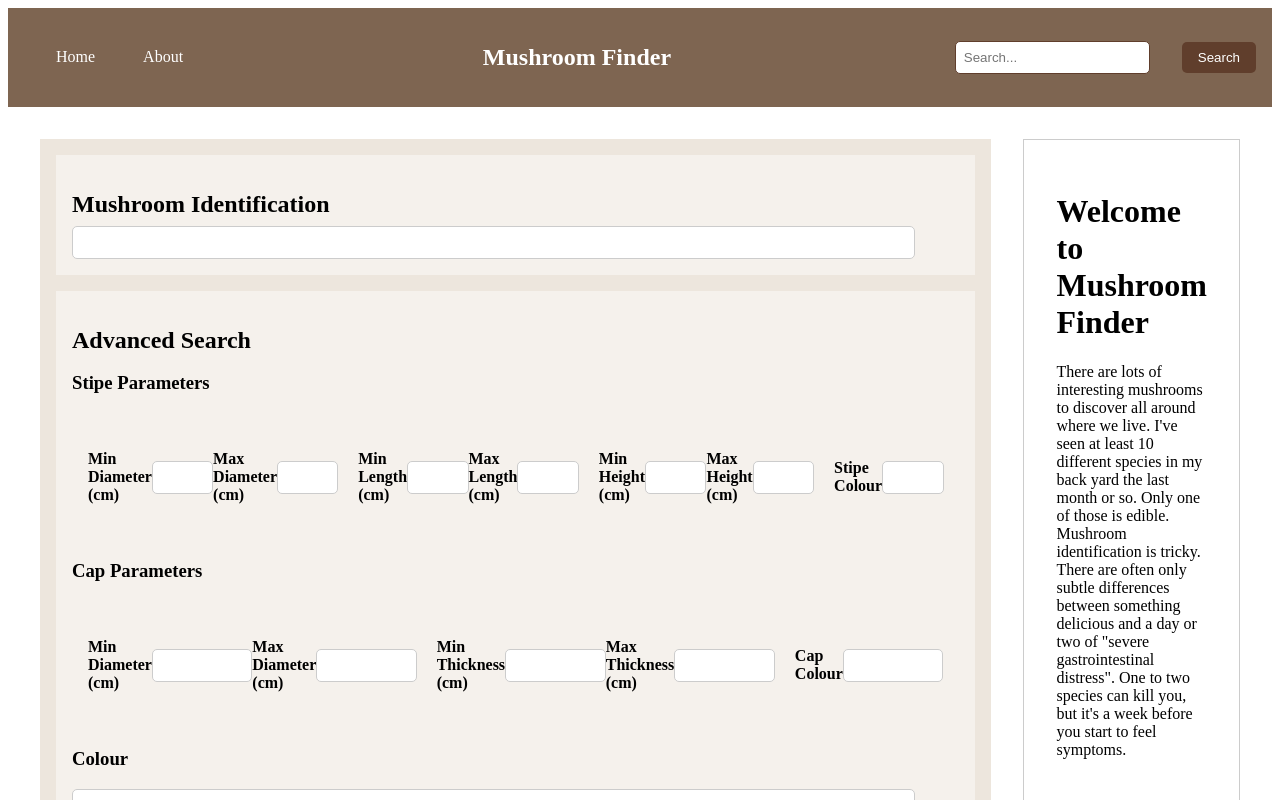
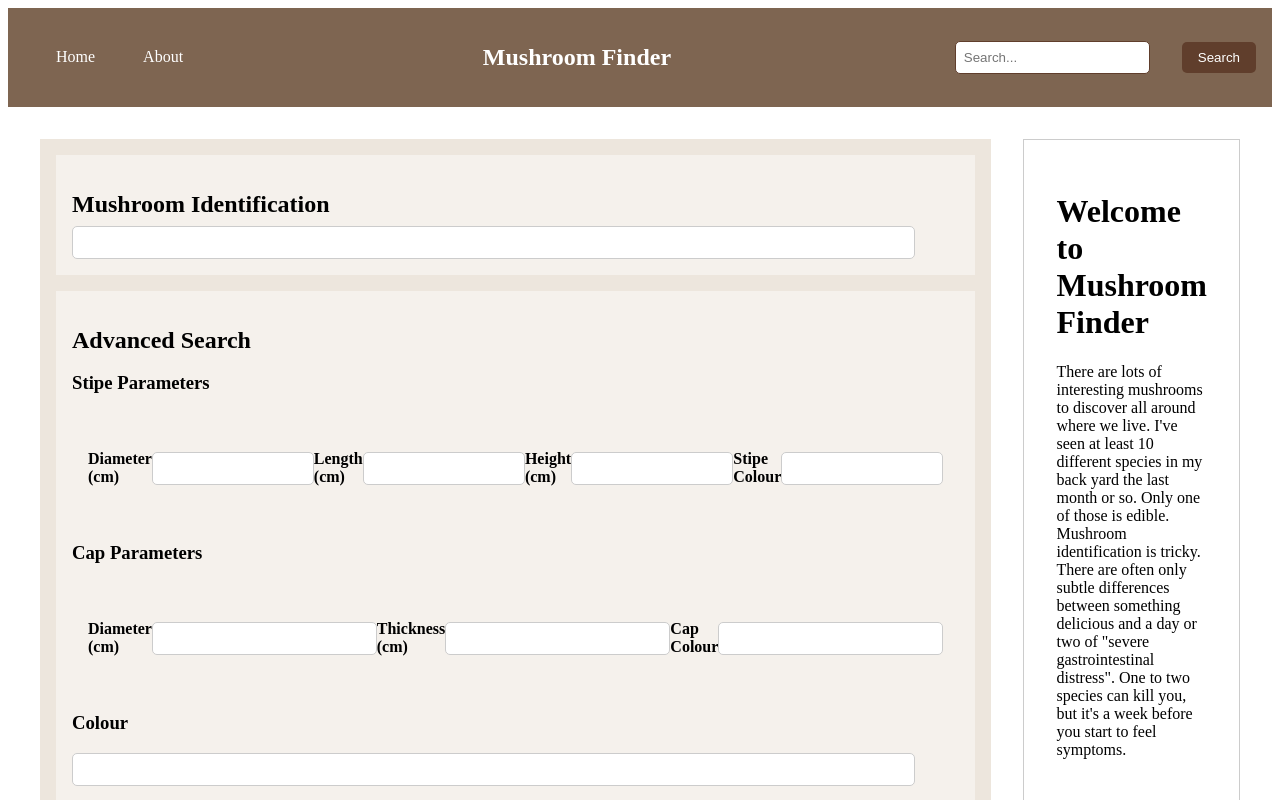
Before and after one commit to kloudsoft91/mushroom_db_app, a Nuxt app: page / in a window 1280 px wide. Shown: the top 800 px of the page. Built offline with nearby package versions, Linux system fonts and the light colour scheme.

Commit message:
Implemented generic filterByRange() function for all int range inputs

```diff
--- a/pages/index.vue
+++ b/pages/index.vue
@@ -23,39 +23,29 @@
         <aside class="filter-panel">
           <div id="mushroom-identification">
             <h2>Mushroom Identification</h2>
-            <input v-model="text" @input="applyAllFilters">
+            <input v-model="nameSearch" @input="applyAllFilters">
           </div>
           <div id="advanced-search">
             <h2>Advanced Search</h2>
             <h3>Stipe Parameters</h3>
             <div style="display: flex; justify-content: space-between; align-items: center;">
-            <h4>Min Diameter (cm)</h4>
-            <input v-model="minStipeDiam">
-            <h4>Max Diameter (cm)</h4>
-            <input v-model="maxStipeDiam" style="margin-right: 20px;">
-            <h4>Min Length (cm)</h4>
-            <input v-model="textLen1">
-            <h4>Max Length (cm)</h4>
-            <input v-model="textLen2" style="margin-right: 20px;">
-            <h4>Min Height (cm)</h4>
-            <input v-model="textHei1">
-            <h4>Max Height (cm)</h4>
-            <input v-model="textHei2" style="margin-right: 20px;">
+            <h4>Diameter (cm)</h4>
+            <input v-model="stipeDiam">
+            <h4>Length (cm)</h4>
+            <input v-model="stipeLen">
+            <h4>Height (cm)</h4>
+            <input v-model="stipeHgt">
             <h4>Stipe Colour</h4>
-            <input v-model="textStiCol">
+            <input v-model="stipeColour">
             </div>
             <h3>Cap Parameters</h3>
             <div style="display: flex; justify-content: space-between; align-items: center;">
-            <h4>Min Diameter (cm)</h4>
-            <input v-model="textCapDiam1">
-            <h4>Max Diameter (cm)</h4>
-            <input v-model="textCapDiam2" style="margin-right: 20px;">
-            <h4>Min Thickness (cm)</h4>
-            <input v-model="textCapThi1">
-            <h4>Max Thickness (cm)</h4>
-            <input v-model="textCapThi2" style="margin-right: 20px;">
+            <h4>Diameter (cm)</h4>
+            <input v-model="capDiam">
+            <h4>Thickness (cm)</h4>
+            <input v-model="capThickness">
             <h4>Cap Colour</h4>
-            <input v-model="textCapCol">
+            <input v-model="capColour">
             </div>
             <h3>Colour</h3>
             <input v-model="text3">
@@ -106,14 +96,19 @@
   import { ref, onMounted } from 'vue'
   import mushroomData from '~/data/sampledata.js'
 
+  //JSON data
   const mushrooms = ref([]);
   const filteredMushrooms = ref([]);
+
+  //Inputs
   const selectedTags = ref([]);
+  const nameSearch = ref("");
 
-  const text = ref("");
-
-  const minStipeDiam = ref("");
-  const maxStipeDiam = ref("");
+  const stipeDiam = ref("");
+  const stipeLen = ref("");
+  const stipeHgt = ref("");
+  const capDiam = ref("");
+  const capThickness = ref("");
 
   const text3 = ref("");
   const text4 = ref("");
@@ -141,34 +136,33 @@
   //Name Filter
   const filterByName = (data) => {
     //if no input - no data change
-    if (!text.value) {
+    if (!nameSearch.value) {
       return data;
     }
     //otherwise filter data by input against latin & common names
     return data.filter(d =>
-      d.common_names.toLowerCase().includes(text.value.toLowerCase()) ||
-      d.latin_names.toLowerCase().includes(text.value.toLowerCase())
+      d.common_names.toLowerCase().includes(nameSearch.value.toLowerCase()) ||
+      d.latin_names.toLowerCase().includes(nameSearch.value.toLowerCase())
       );
   };
 
-  //Stipe Diameter Filter (can pretty much copy paste this for all other min/max int inputs)
-  const filterByStipeDiameter = (data, min, max) => {
+  //Generic range filter: applied to all int range inputs (diam/len/height/thickness)
+  const filterByRange = (data, value, propertyMin, propertyMax) => {
     //if no inputs - no data change
-    if(!min && !max){
+    if(!value){
       return data;
     }
-    //otherwise filter by stipe diameter
+    //otherwise filter by range
     return data.filter(d => {
-      if (!d.stipe_features) return false;
+      //check that properties exist first ~~(Need a catch if we end up with a mushroom without one of these fields)
+      if (d[propertyMin.split('.')[0]][propertyMin.split('.')[1]] === null) return false;
       //change string inputs to ints
-      const intMin = +min;
-      const intMax = +max;
+      const intValue= +value;
 
       //check & filter data within input range
-      let withinMin = min ? d.stipe_features.diameter_min >= intMin : true;
-      let withinMax = max ? d.stipe_features.diameter_min <= intMax : true;
-      return withinMin && withinMax;
-    })
+      return d[propertyMin.split('.')[0]][propertyMin.split('.')[1]] <= intValue &&
+             d[propertyMax.split('.')[0]][propertyMax.split('.')[1]] >= intValue;
+    });
   }
 
   //Apply all of the Filters (Have to decide when this is called
@@ -178,11 +172,15 @@
     //pull results from each filter function
     results = filterByTags(results);
     results = filterByName(results);
-    results = filterByStipeDiameter(results, minStipeDiam.value, maxStipeDiam.value)
+    results = filterByRange(results, stipeDiam.value, 'stipe_features.diameter_min', 'stipe_features.diameter_max');
+    results = filterByRange(results, stipeLen.value, 'stipe_features.length_min', 'stipe_features.length_max');
+    results = filterByRange(results, stipeHgt.value, 'stipe_features.height_min', 'stipe_features.height_max');
+    results = filterByRange(results, capDiam.value, 'cap_features.diameter_min', 'cap_features.diameter_max');
+    results = filterByRange(results, capThickness.value,'cap_features.thickness_min', 'cap_features.thickness_max');
     //assign results to filteredMushrooms array
     filteredMushrooms.value = results;
     //debug log
-    console.log('Filtered Results:', filteredMushrooms.value);
+    console.log('Filtered Results:', filteredMushrooms.value.map(mushroom => mushroom.common_names));
   };
 
   //predefined tags
```
